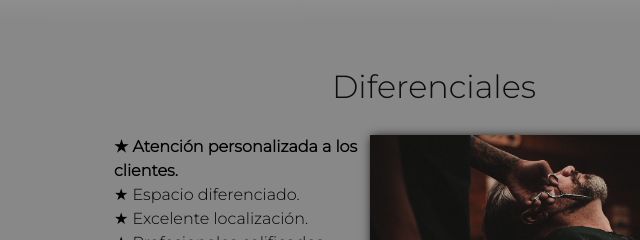
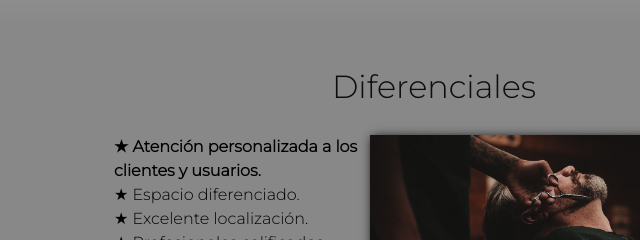
Before and after one commit to Eddie0225T/alura-git, a plain HTML site: page index.html in a window 1280 px wide. Shown: the part 1600-1840 px from the top of the page, 206-846 px from the left. Drawn offline with Linux system fonts and the light colour scheme.

Commit message:
Revert "Modificación a listado diferenciales, item número uno, corrección"
This reverts commit fb423f74758a8903458cb47a15f7924010752cde.

```diff
--- a/index.html
+++ b/index.html
@@ -54,7 +54,7 @@
 
                 <div class="contenido-diferenciales">
                     <ul class="lista-diferenciales">
-                        <li class="items"> Atención personalizada a los clientes.</li>
+                        <li class="items"> Atención personalizada a los clientes y usuarios.</li>
                         <li class="items"> Espacio diferenciado.</li>
                         <li class="items"> Excelente localización.</li>
                         <li class="items"> Profesionales calificados.</li>
```
